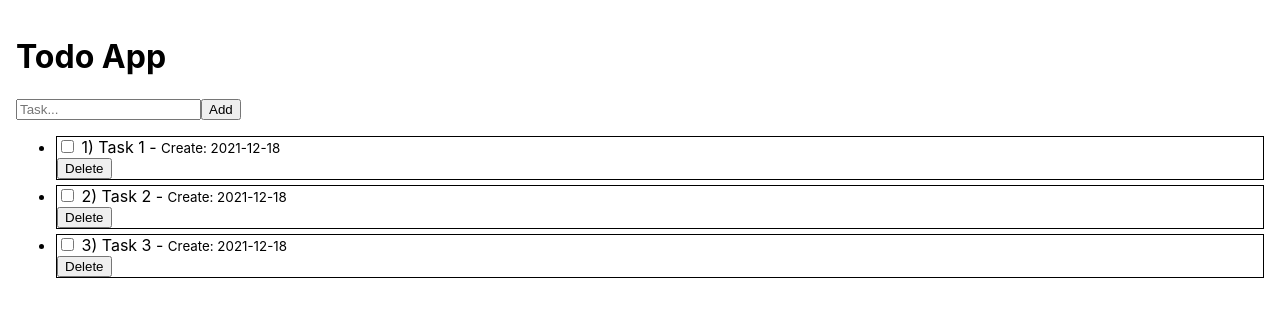
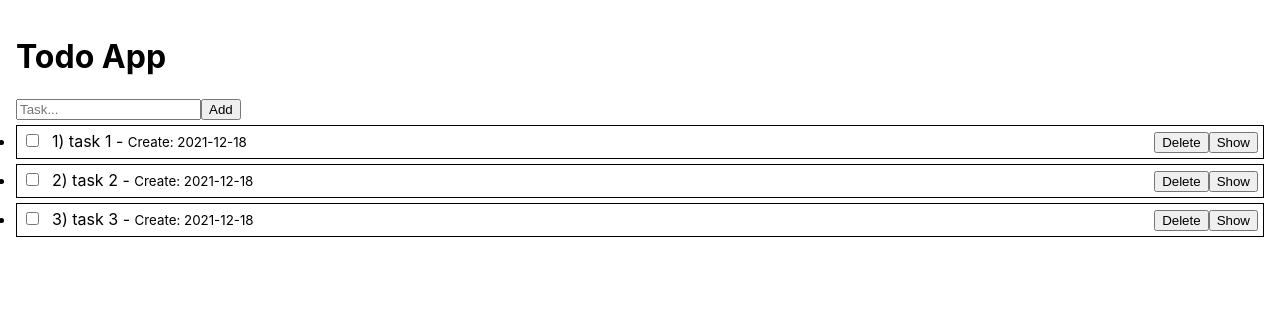
Before and after one commit to mDep07/todo-app, a React (Create React App) app: page / in a window 1280 px wide. Shown: the top 316 px of the page. Built offline with nearby package versions, Linux system fonts and the light colour scheme.

Commit message:
Add sub tasks to task

```diff
--- a/src/components/tasks.tsx
+++ b/src/components/tasks.tsx
@@ -7,20 +7,27 @@ interface ITask {
   finish: boolean;
   task_id?: number;
 }
+
 const listTasks: ITask[] = [
-  { id: 1, title: 'Task 1', create_date: '2021-12-18', finish: false },
-  { id: 2, title: 'Task 2', create_date: '2021-12-18', finish: false },
-  { id: 3, title: 'Task 3', create_date: '2021-12-18', finish: false },
+  { id: 1, title: 'task 1', create_date: '2021-12-18', finish: false },
+  { id: 2, title: 'task 2', create_date: '2021-12-18', finish: false },
+  { id: 3, title: 'task 3', create_date: '2021-12-18', finish: false },
+  { id: 4, title: 'sub task 1 - 1', create_date: '2021-12-18', finish: false, task_id: 1 },
+  { id: 5, title: 'sub task 2 - 1', create_date: '2021-12-18', finish: false, task_id: 1 },
 ]
+
 export default function Tasks() {
+  //const intialState: ITask[] = []
   const [tasks, setTasks] = useState(listTasks)
   const inputRef = useRef<HTMLInputElement>(null)
 
   const handleSubmit = (event: FormEvent) => {
     event.preventDefault();
-    const newId = tasks.map(t => t.id).sort().at(-1);
+    const lastId = tasks.map(t => t.id).sort().at(-1) || 0;
+    const newId = lastId + 1;
     if(inputRef.current && newId) {
-      setTasks([...tasks, { id: newId + 1, title: inputRef.current.value, create_date: '2021-12-01', finish: false }])
+      const taskFather = taskActive !== 0 ? taskActive : undefined;
+      setTasks([...tasks, { id: newId, title: inputRef.current.value, create_date: '2021-12-01', finish: false, task_id: taskFather }])
       inputRef.current.value = '';
     }
   }
@@ -35,23 +42,74 @@ export default function Tasks() {
     if(task) setTasks([...tasks.slice(0, taskIndex), {...task, finish: !task.finish }, ...tasks.slice(taskIndex + 1)])
   }
 
+  const [taskActive, setTaskActive] = useState(0);
+  const toggleTaskActive = (taskId: number) => {
+    if(taskId === taskActive) setTaskActive(0);
+    else setTaskActive(taskId);
+  }
+
   return (
     <div>
       <form onSubmit={handleSubmit}>
         <input ref={inputRef} type="text" placeholder="Task..." />
         <button type="submit">Add</button>
       </form>
-      <ul>
-        {tasks.map(task => (
-          <li key={task.id} style={{ border: '1px solid', margin: '5px 0' }}>
-            <div>
-              <input type="checkbox" onClick={() => handleFinishTask(task.id)} checked={task.finish} /> {task.id}) {task.title} - <small>Create: {task.create_date}</small>
-            </div>
-            <div>
-              <button onClick={() => handleDeleteTask(task.id)}>Delete</button>
-            </div>
-          </li>
-        ))}
+      <ul style={{ padding: '0', margin: '0' }}>
+        {tasks.filter(t => !t.task_id).map(task => {
+          return (
+            <li key={task.id} style={{
+              border: '1px solid',
+              margin: '5px 0',
+            }}>
+              <div style={{
+                display: 'flex',
+              }}>
+                <div style={{ padding: '5px', }}>
+                  <input type="checkbox" onChange={() => handleFinishTask(task.id)} checked={task.finish} />
+                </div>
+                <div style={{ padding: '5px', flex: 5, }}>
+                  {task.id}) {task.title} - <small>Create: {task.create_date}</small>
+                </div>
+                <div style={{ padding: '5px',}}>
+                  <button onClick={() => handleDeleteTask(task.id)}>Delete</button>
+                  <button onClick={() => toggleTaskActive(task.id)}>
+                    {taskActive === task.id ? 'Hide' : 'Show'}
+                  </button>
+                </div>
+              </div>
+              {taskActive === task.id &&
+                (<div style={{ padding: '5px' }}>
+                  <form onSubmit={handleSubmit}>
+                    <input ref={inputRef} type="text" placeholder="Task..." />
+                    <button type="submit">Add</button>
+                  </form>
+                  <ul>
+                  {tasks.filter(t => t.task_id === task.id ).map(subtask => (
+                      <li key={subtask.id} style={{
+                        border: '1px solid',
+                        margin: '5px 0',
+                      }}>
+                        <div style={{
+                          display: 'flex',
+                        }}>
+                          <div style={{ padding: '5px', }}>
+                            <input type="checkbox" onChange={() => handleFinishTask(subtask.id)} checked={subtask.finish} />
+                          </div>
+                          <div style={{ padding: '5px', flex: 5, }}>
+                            {subtask.id}) {subtask.title} - <small>Create: {subtask.create_date}</small>
+                          </div>
+                          <div style={{ padding: '5px',}}>
+                            <button onClick={() => handleDeleteTask(subtask.id)}>Delete</button>
+                          </div>
+                        </div>
+                      </li>
+                    ))}
+                  </ul>
+                </div>)
+              }
+            </li>
+          )
+        })}
       </ul>
     </div>
   )
```
